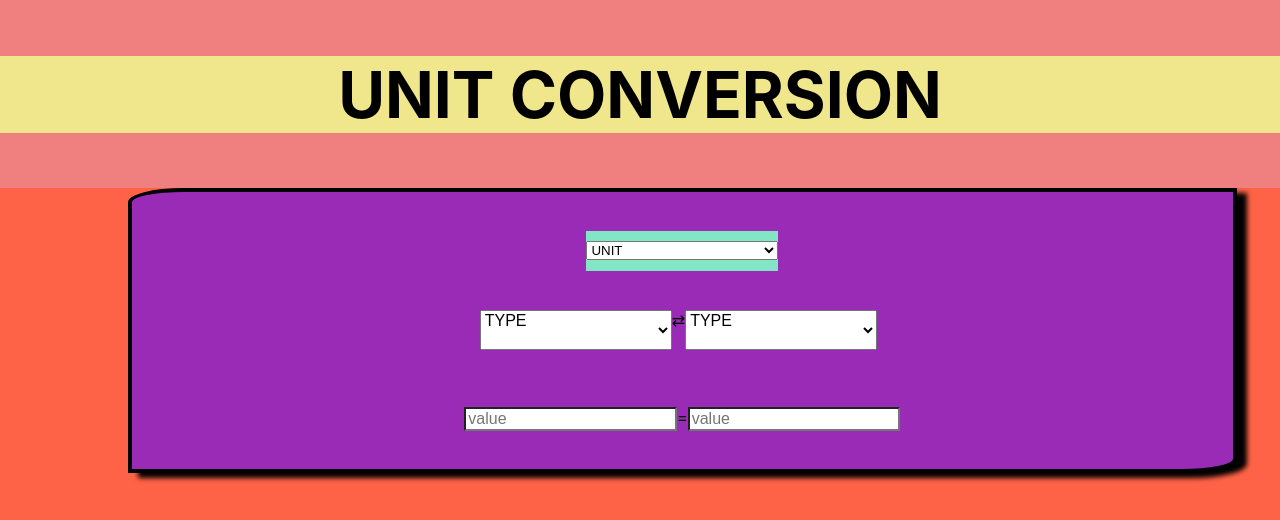
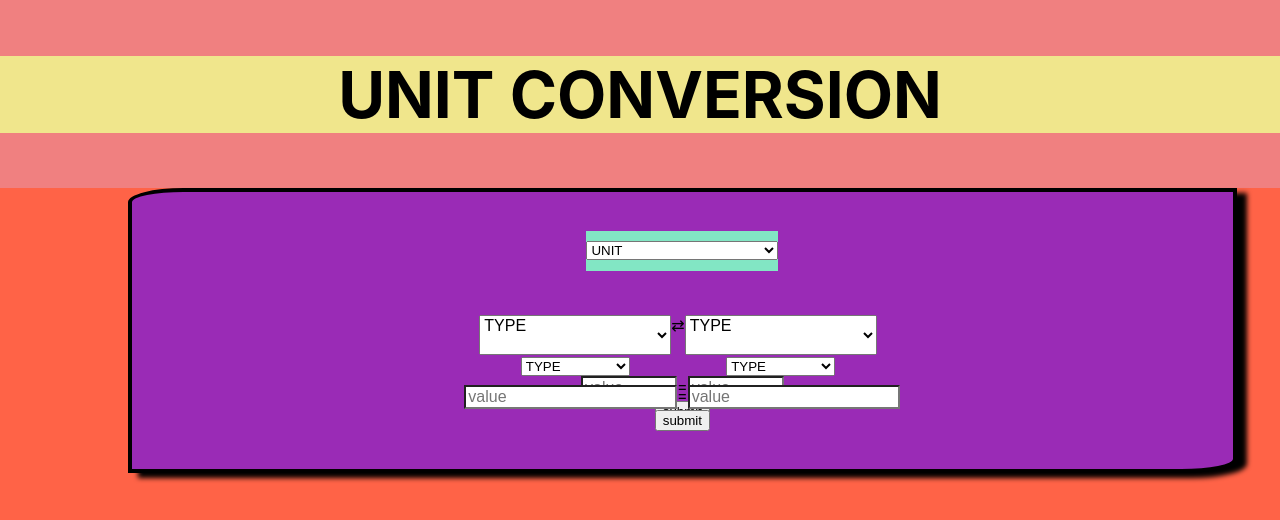
Before and after one commit to pranali1997/QuanitityMeasurementReact, a React (Create React App) app: page / in a window 1280 px wide. Shown: the top 520 px of the page. Built offline with nearby package versions, Linux system fonts and the light colour scheme.

Commit message:
Added : event handling

```diff
--- a/package.json
+++ b/package.json
@@ -6,6 +6,7 @@
     "@testing-library/jest-dom": "^4.2.4",
     "@testing-library/react": "^9.4.1",
     "@testing-library/user-event": "^7.2.1",
+    "axios": "^0.19.2",
     "react": "^16.13.0",
     "react-dom": "^16.13.0",
     "react-scripts": "3.4.0"
--- a/src/App.js
+++ b/src/App.js
@@ -2,9 +2,9 @@ import React from "react";
 // import logo from "/home/admin1/Desktop/my-app/src/image/units_of_measure.gif";
 import "./App.css";
 import Title from './title'
-import Text from './text'
+import DropdownUnitValue from './dropdownUnitValue'
+ import Text from './text'
 import Dropdown from './dropdown'
-
 
 function App() {
 
@@ -20,6 +20,9 @@ function App() {
           <Text></Text>
           <label id="labels">=</label>
           <Text></Text>
+          </div>
+          <div>
+          <button type="submit">submit</button>
         </div>
       </div>
 
--- /dev/null
+++ b/src/configuration/configuration.js
@@ -0,0 +1,13 @@
+import axios from 'axios';
+
+function configuration(data) {
+    console.log("in axios func--->",data);
+
+      return axios({
+            method: 'POST',
+            url: 'http://localhost:4000/enterValue',
+            data: data
+        })
+}
+
+export default configuration;
--- a/src/dropdown.js
+++ b/src/dropdown.js
@@ -1,13 +1,44 @@
-import React from 'react';
+import React, { Component } from 'react';
 import './App.css'
 import Units from "./dropdownUnitValue"
+import Text from './text'
+import configuration from '../src/configuration/configuration'
 
-export default class dropdown extends React.Component {
-    state = {
-        unit: " "
-    };
+
+export default class dropdown extends Component {
+    constructor(props) {
+        super(props)
+        this.state = {
+            unit: " ",
+            firstUnit: "INCH",
+            secondUnit: "INCH",
+            unitValue1: this.props.val,
+            unitValue2: 0
+        };
+    }
+
     getUnit = event => {
+        console.log("type--> ", event.target.value);
+
         this.setState({ unit: event.target.value });
+    }
+
+    handleUnitType2(val) {
+        this.setState({ secondUnit: val })
+    }
+
+    buttonClick = () => {
+        var data = {
+            firstUnit: this.state.firstUnit,
+            secondUnit: this.state.secondUnit,
+            unitValue1: this.state.unitValue
+        }
+        configuration(data)
+            .then(response => {
+                console.log("success  ", response.data);
+            }).catch((err) => {
+                console.log("Something went wrong")
+            })
     }
     render() {
         return (
@@ -15,16 +46,25 @@ export default class dropdown extends React.Component {
                 <div className="dropdown">
                     <select onChange={this.getUnit}>
                         <option value="N/A">UNIT</option>
-                        <option value="0">Length</option>
-                        <option value="1">Volume</option>
-                        <option value="2">Weight</option>
-                        <option value="3">Temperature</option>
+                        <option value="Length">Length</option>
+                        <option value="Volume">Volume</option>
+                        <option value="Weight">Weight</option>
+                        <option value="Temperature">Temperature</option>
                     </select>
+
                 </div>
                 <div className="dropdownChild">
-                    <Units unit={this.state.unit}/>
+                    <Units unit={this.state.unit} unitType2={this.handleUnitType2} />
                     <label id="labels">&#x21c4;</label>
                     <Units unit={this.state.unit} />
+                </div>
+                <div className="textValue">
+                    <Text></Text>
+                    <label id="labels">=</label>
+                    <Text></Text>
+                </div>
+                <div>
+                    <button type="submit" onClick={this.buttonClick}>submit</button>
                 </div>
             </div>
         )
--- a/src/dropdownUnitValue.js
+++ b/src/dropdownUnitValue.js
@@ -1,6 +1,10 @@
 import React from 'react';
 import './App.css'
 import quantityJSON from './quantityMeasurement.json'
+import configuration from './configuration/configuration'
+import Units from "./dropdownUnitValue"
+import Text from './text'
+
 
 var unitType;
 
@@ -9,11 +13,44 @@ class dropdownUnitValue extends React.Component {
 
     constructor(props) {
         super(props);
-        this.state = { type: props.unit }
+        this.state = {
+            type: props.unit,
+            firstUnit: props.firstUnit,
+            secondUnit: props.secondUnit,
+            unitValue1: props.unitValue1,
+            unitValue2: props.unitValue2,
+            unitType2: ''
+        }
     }
 
+    getUnit = event => {
+        console.log("type--> ", event.target.value);
+
+        this.setState({ unit: event.target.value });
+    }
+
+    buttonClick = () => {
+        var data = {
+            firstUnit: this.state.firstUnit,
+            secondUnit: this.state.secondUnit,
+            unitValue1: this.state.unitValue
+        }
+        configuration(data)
+            .then(response => {
+                console.log("success  ", response.data);
+            }).catch((err) => {
+                console.log("Something went wrong")
+            })
+    }
     componentWillReceiveProps(props) {
         this.setState({ type: props.unit })
+    }
+
+    handleChange = (event) => {
+
+        console.log("handke change--> ", event.target.value);
+        this.setState({ unitType2: event.target.value })
+        this.props.unitType2(this.state.unitType2)
     }
     render() {
         var emptyInput = "select-value";
@@ -26,13 +63,22 @@ class dropdownUnitValue extends React.Component {
             }
         }
         return (
+
             <div>
-                <select className="dropdownMain">
+                 <select className="dropdownMain"
+                    onChange={(event) => this.handleChange(event)}>
                     <option value="N/A">TYPE</option>
-                    <option value="1">{unitType[0]}</option>
-                    <option value="2">{unitType[1]}</option>
-                    <option value="3">{unitType[2] || emptyInput}</option>
-                    <option value="4">{unitType[3] || emptyInput}</option>
+                    <option value={unitType[0]}>{unitType[0]}</option>
+                    <option value={unitType[1]}>{unitType[1]}</option>
+                    <option value={unitType[2] || emptyInput}>{unitType[2] || emptyInput}</option>
+                    <option value={unitType[3] || emptyInput}>{unitType[3] || emptyInput}</option>
+                </select>
+                <select>
+                    <option value="N/A">TYPE</option>
+                    <option value={unitType[0]}>{unitType[0]}</option>
+                    <option value={unitType[1]}>{unitType[1]}</option>
+                    <option value={unitType[2] || emptyInput}>{unitType[2] || emptyInput}</option>
+                    <option value={unitType[3] || emptyInput}>{unitType[3] || emptyInput}</option>
                 </select>
             </div>
         );
```
Also changed, not shown: src/configurationAPI.js (added, +19 -0 lines), 1 other file (tests, documents, lock files or other folders).
